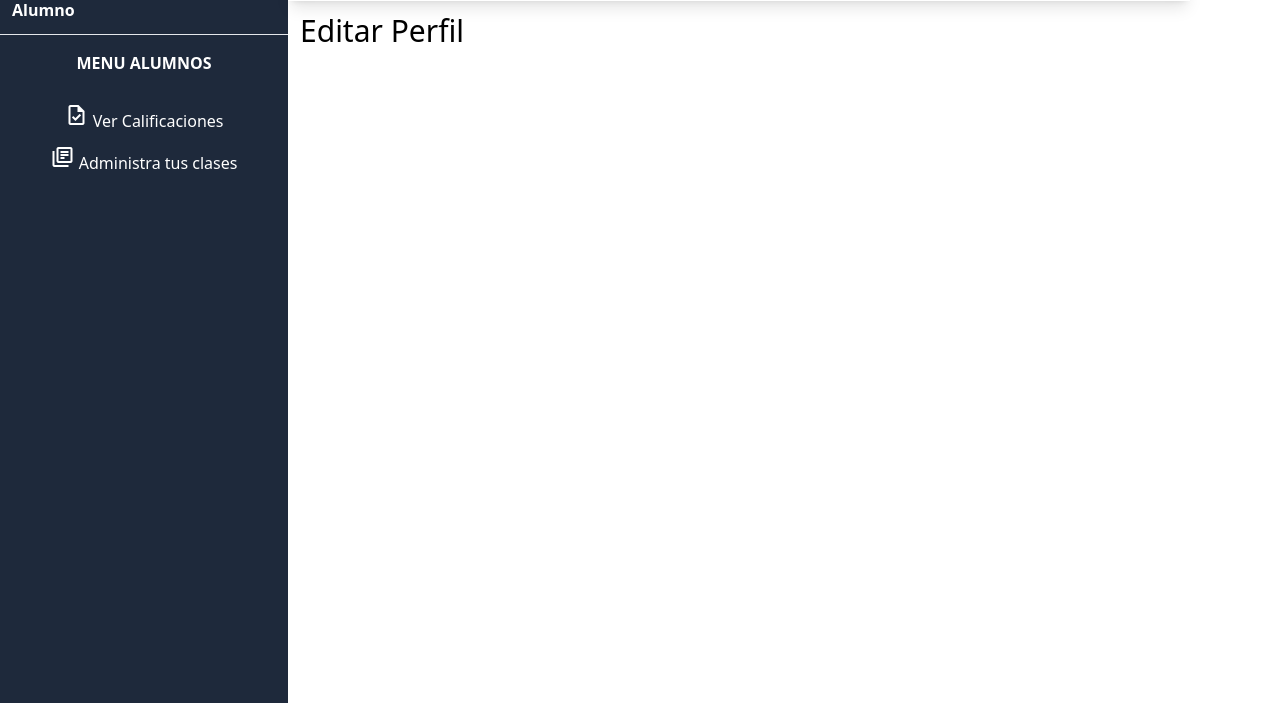
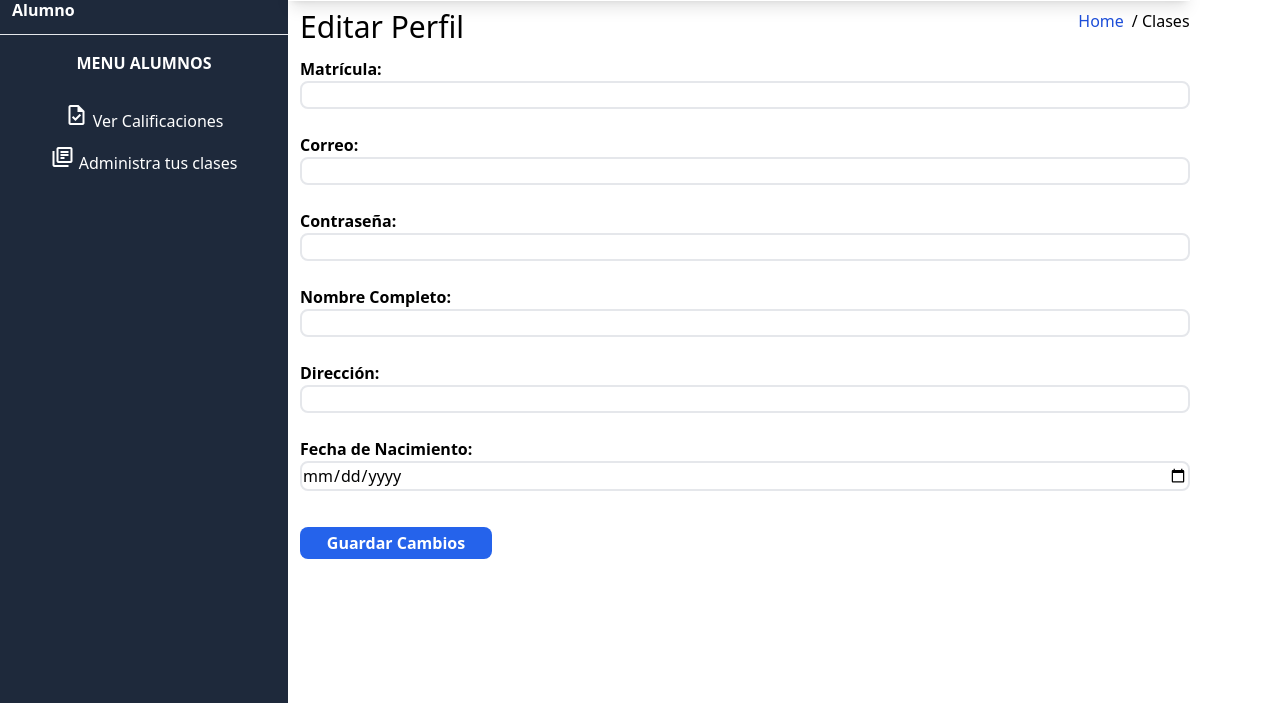
Before and after one commit to steven-jimenez/university, a PHP site: page /profile.php in a window 1280 px wide. Shown: the part 87-800 px from the top of the page. Run offline with PHP 8.4, Linux system fonts and the light colour scheme; the visitor is signed in with stand-in values (Sample User, id 1); data that the repository does not hold is empty.

Commit message:
se creo el edit profile

```diff
--- a/src/alumno.php
+++ b/src/alumno.php
@@ -83,7 +83,7 @@ if ($resultado) {
         </section>
         <section>
             <nav class="flex justify-between space-x-96 shadow-lg ">
-                <h1 class="pl-6 pr-96 pt-2">Home</h1>
+                <a class="pl-6 pr-96 pt-2 hover:text-blue-600" href="alumno.php">Home</a>
                 <div class="flex pt-2">
                     <div id="toggleUser" onclick="toggleProfileBar()" class="flex flex-col  cursor-pointer p-4">
                         <h1 class="flex  hover:bg-slate-500 p-1 rounded-lg"><?php echo $nombre ?> <i><span class="material-symbols-outlined">
--- a/src/output.css
+++ b/src/output.css
@@ -598,6 +598,10 @@ video {
   margin-right: 8rem;
 }
 
+.mt-4 {
+  margin-top: 1rem;
+}
+
 .block {
   display: block;
 }
@@ -632,6 +636,18 @@ video {
 
 .h-10 {
   height: 2.5rem;
+}
+
+.h-14 {
+  height: 3.5rem;
+}
+
+.h-24 {
+  height: 6rem;
+}
+
+.h-20 {
+  height: 5rem;
 }
 
 .w-72 {
@@ -814,6 +830,10 @@ video {
 
 .border {
   border-width: 1px;
+}
+
+.border-2 {
+  border-width: 2px;
 }
 
 .border-b {
@@ -1011,6 +1031,10 @@ video {
   font-weight: 700;
 }
 
+.font-semibold {
+  font-weight: 600;
+}
+
 .text-white {
   --tw-text-opacity: 1;
   color: rgb(255 255 255 / var(--tw-text-opacity));
@@ -1036,6 +1060,11 @@ video {
   color: rgb(220 38 38 / var(--tw-text-opacity));
 }
 
+.text-blue-600 {
+  --tw-text-opacity: 1;
+  color: rgb(37 99 235 / var(--tw-text-opacity));
+}
+
 .shadow-lg {
   --tw-shadow: 0 10px 15px -3px rgb(0 0 0 / 0.1), 0 4px 6px -4px rgb(0 0 0 / 0.1);
   --tw-shadow-colored: 0 10px 15px -3px var(--tw-shadow-color), 0 4px 6px -4px var(--tw-shadow-color);
@@ -1057,3 +1086,8 @@ video {
   --tw-bg-opacity: 1;
   background-color: rgb(100 116 139 / var(--tw-bg-opacity));
 }
+
+.hover\:text-blue-600:hover {
+  --tw-text-opacity: 1;
+  color: rgb(37 99 235 / var(--tw-text-opacity));
+}
--- a/src/profile.php
+++ b/src/profile.php
@@ -22,6 +22,23 @@ if ($resultado) {
     }
 } else {
     echo "Error en la consulta: " . $conexion->error;
+}
+if ($_SERVER["REQUEST_METHOD"] === "POST") {
+    $matricula = $_POST["matricula"];
+    $correo = $_POST["correo"];
+    $password = $_POST["password"];
+    $nombre = $_POST["nombre"];
+    $direccion = $_POST["direccion"];
+    $fecha_nacimiento = $_POST["fecha_nacimiento"];
+
+    // Actualizar los datos en la base de datos
+    $query = "UPDATE usuarios SET matricula = '$matricula', correo = '$correo', password = '$password', nombre = '$nombre', direccion = '$direccion', fecha_nacimiento = '$fecha_nacimiento' WHERE id = tu_id_de_usuario";
+
+    if (mysqli_query($conn, $query)) {
+        echo "Cambios guardados correctamente.";
+    } else {
+        echo "Error al guardar los cambios: " . mysqli_error($conn);
+    }
 }
 ?>
 
@@ -83,7 +100,7 @@ if ($resultado) {
         </section>
         <section>
             <nav class="flex justify-between space-x-96 shadow-lg ">
-                <h1 class="pl-6 pr-96 pt-2">Home</h1>
+                <a class="pl-6 pr-96 pt-2 cursor-pointer hover:text-blue-600" href="alumno.php">Home</a>
                 <div class="flex    ">
                     <div id="toggleUser" onclick="toggleProfileBar()" class="flex flex-col  cursor-pointer p-4">
                         <h1 class="flex  hover:bg-slate-500 p-1 rounded-lg"><?php echo $nombre ?> <i><span class="material-symbols-outlined">
@@ -101,7 +118,36 @@ if ($resultado) {
                 </div>
             </nav>
             <div>
-                <h1 class="text-3xl ml-3 mt-3">Editar Perfil</h1>
+                <div class="flex justify-between pt-2 pl-3">
+                    <h1 class="text-3xl">Editar Perfil</h1>
+                    <div class="flex">
+                        <p class="text-blue-700 pr-2">Home</p>
+                        <p> / Clases
+                        <p>
+                    </div>
+                </div>
+
+                <form method="POST" action="alumno.php" class="mt-3 ml-3 flex flex-col">
+                    <label class="font-bold">Matrícula:</label>
+                    <input class="cursor-pointer border-2 rounded-lg" type="text" name="matricula"><br>
+
+                    <label class="font-bold">Correo:</label>
+                    <input class="cursor-pointer border-2 rounded-lg" type="email" name="correo"><br>
+
+                    <label class="font-bold">Contraseña:</label>
+                    <input class="cursor-pointer border-2 rounded-lg" type="password" name="password"><br>
+
+                    <label class="font-bold">Nombre Completo:</label>
+                    <input class="cursor-pointer border-2 rounded-lg" type="text" name="nombre"><br>
+
+                    <label class="font-bold">Dirección:</label>
+                    <input class="cursor-pointer border-2 rounded-lg" type="text" name="direccion"><br>
+
+                    <label class="font-bold">Fecha de Nacimiento:</label>
+                    <input class="cursor-pointer border-2 rounded-lg" type="date" name="fecha_nacimiento"><br>
+
+                    <input class="bg-blue-600 cursor-pointer text-white w-48 rounded-lg font-semibold p-1  mt-3" type="submit" value="Guardar Cambios">
+                </form>
             </div>
 
         </section>
```
